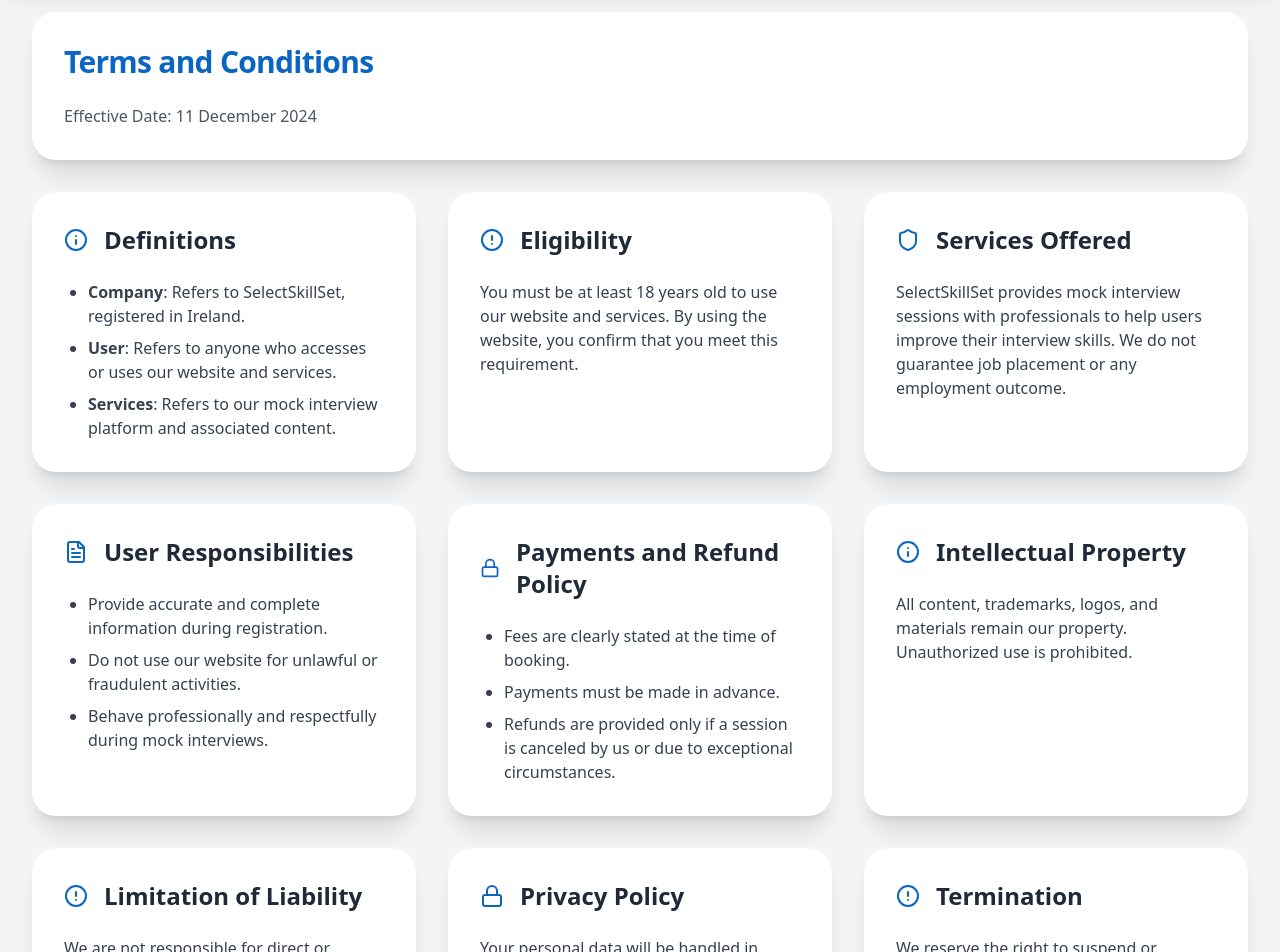
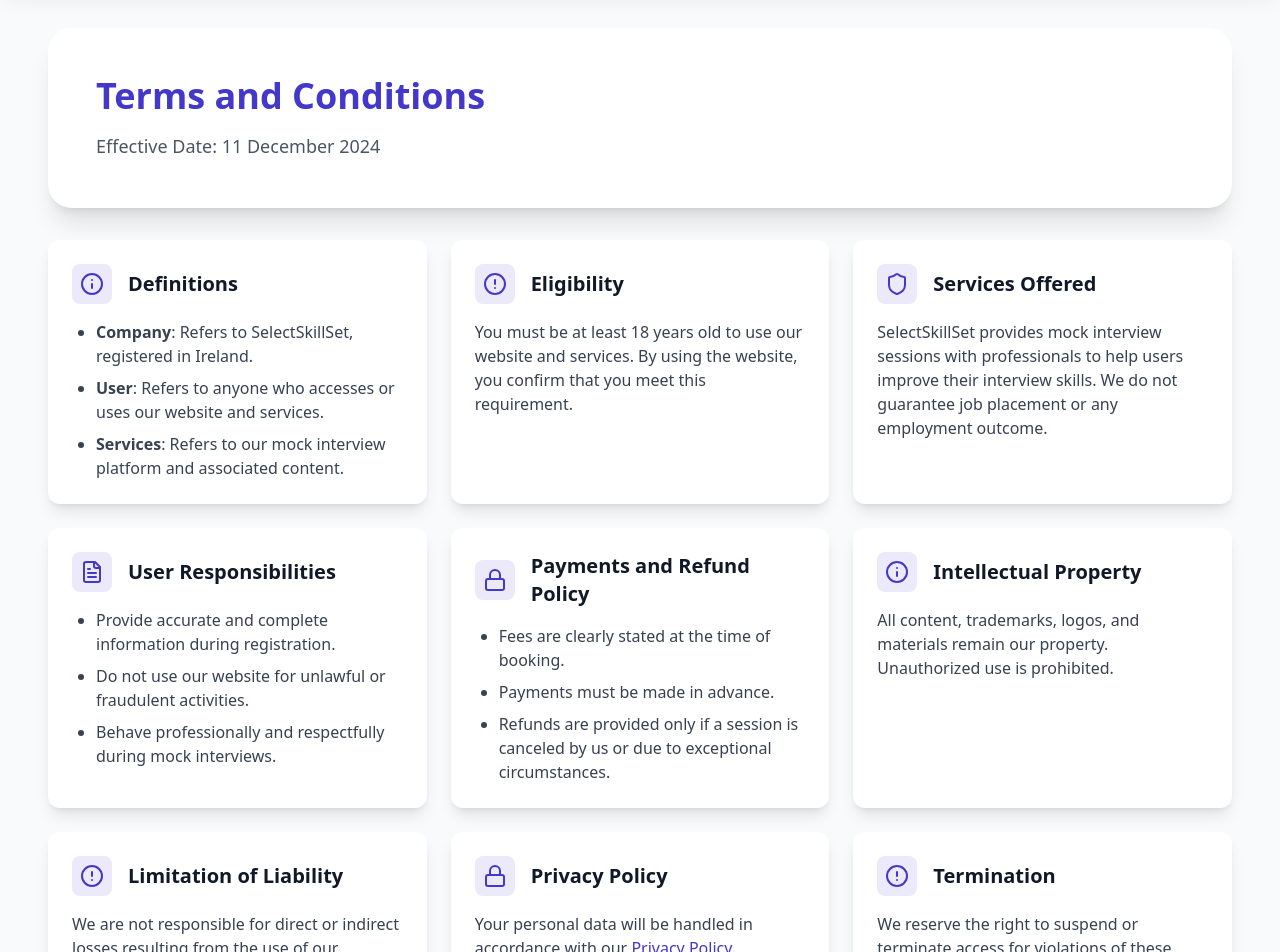
Before and after one commit to selectskillset/SelectSkillSet-Frontend-Testing, a React (Vite) app: page /terms-and-conditions in a window 1280 px wide. Shown: the part 100-1052 px from the top of the page. Built offline with nearby package versions, Linux system fonts and the light colour scheme.

Commit message:
Updated color code of text and icons from terms and condition page

```diff
--- a/src/pages/termsAndConditionPage/TermsAndConditions.tsx
+++ b/src/pages/termsAndConditionPage/TermsAndConditions.tsx
@@ -13,7 +13,7 @@ const termsData = [
   {
     id: 1,
     title: "Definitions",
-    icon: <Info size={24} className="text-[#0A66C2]" />,
+    icon: <Info size={24} className="text-primary" />,
     content: (
       <ul className="list-disc pl-6 space-y-2 text-gray-700">
         <li>
@@ -34,7 +34,7 @@ const termsData = [
   {
     id: 2,
     title: "Eligibility",
-    icon: <AlertCircle size={24} className="text-[#0A66C2]" />,
+    icon: <AlertCircle size={24} className="text-primary" />,
     content: (
       <p className="text-gray-700">
         You must be at least 18 years old to use our website and services. By
@@ -45,7 +45,7 @@ const termsData = [
   {
     id: 3,
     title: "Services Offered",
-    icon: <Shield size={24} className="text-[#0A66C2]" />,
+    icon: <Shield size={24} className="text-primary" />,
     content: (
       <p className="text-gray-700">
         SelectSkillSet provides mock interview sessions with professionals to
@@ -57,7 +57,7 @@ const termsData = [
   {
     id: 4,
     title: "User Responsibilities",
-    icon: <FileText size={24} className="text-[#0A66C2]" />,
+    icon: <FileText size={24} className="text-primary" />,
     content: (
       <ul className="list-disc pl-6 space-y-2 text-gray-700">
         <li>Provide accurate and complete information during registration.</li>
@@ -69,7 +69,7 @@ const termsData = [
   {
     id: 5,
     title: "Payments and Refund Policy",
-    icon: <Lock size={24} className="text-[#0A66C2]" />,
+    icon: <Lock size={24} className="text-primary" />,
     content: (
       <ul className="list-disc pl-6 space-y-2 text-gray-700">
         <li>Fees are clearly stated at the time of booking.</li>
@@ -84,7 +84,7 @@ const termsData = [
   {
     id: 6,
     title: "Intellectual Property",
-    icon: <Info size={24} className="text-[#0A66C2]" />,
+    icon: <Info size={24} className="text-primary" />,
     content: (
       <p className="text-gray-700">
         All content, trademarks, logos, and materials remain our property.
@@ -95,7 +95,7 @@ const termsData = [
   {
     id: 7,
     title: "Limitation of Liability",
-    icon: <AlertCircle size={24} className="text-[#0A66C2]" />,
+    icon: <AlertCircle size={24} className="text-primary" />,
     content: (
       <p className="text-gray-700">
         We are not responsible for direct or indirect losses resulting from the
@@ -106,13 +106,13 @@ const termsData = [
   {
     id: 8,
     title: "Privacy Policy",
-    icon: <Lock size={24} className="text-[#0A66C2]" />,
+    icon: <Lock size={24} className="text-primary" />,
     content: (
       <p className="text-gray-700">
         Your personal data will be handled in accordance with our{" "}
         <a
           href="/privacy-policy"
-          className="text-[#0A66C2] hover:underline transition-colors duration-300"
+          className="text-primary hover:underline transition-colors duration-300"
         >
           Privacy Policy
         </a>
@@ -123,7 +123,7 @@ const termsData = [
   {
     id: 9,
     title: "Termination",
-    icon: <AlertCircle size={24} className="text-[#0A66C2]" />,
+    icon: <AlertCircle size={24} className="text-primary" />,
     content: (
       <p className="text-gray-700">
         We reserve the right to suspend or terminate access for violations of
@@ -134,7 +134,7 @@ const termsData = [
   {
     id: 10,
     title: "Governing Law",
-    icon: <Shield size={24} className="text-[#0A66C2]" />,
+    icon: <Shield size={24} className="text-primary" />,
     content: (
       <p className="text-gray-700">
         These Terms are governed by Irish law, and disputes are subject to the
@@ -145,7 +145,7 @@ const termsData = [
   {
     id: 11,
     title: "Amendments",
-    icon: <Info size={24} className="text-[#0A66C2]" />,
+    icon: <Info size={24} className="text-primary" />,
     content: (
       <p className="text-gray-700">
         We may update these Terms from time to time. Significant changes will be
@@ -156,13 +156,13 @@ const termsData = [
   {
     id: 12,
     title: "Contact Us",
-    icon: <Mail size={24} className="text-[#0A66C2]" />,
+    icon: <Mail size={24} className="text-primary" />,
     content: (
       <p className="text-gray-700">
         For any questions, please email us at{" "}
         <a
           href="mailto:contact@selectskillset.com"
-          className="text-[#0A66C2] hover:underline transition-colors duration-300"
+          className="text-primary hover:underline transition-colors duration-300"
         >
           contact@selectskillset.com
         </a>
@@ -174,39 +174,63 @@ const termsData = [
 
 const TermsAndConditions = () => {
   return (
-    <div className="min-h-screen  font-sans text-gray-800">
-      <main className="container mx-auto p-4 sm:p-8">
+    <div className="min-h-screen bg-gray-50 font-sans text-gray-800">
+      <main className="container mx-auto p-4 sm:p-8 lg:p-12">
         <motion.div
           initial={{ opacity: 0, y: 20 }}
           animate={{ opacity: 1, y: 0 }}
-          transition={{ duration: 0.5 }}
-          className="grid grid-cols-1 md:grid-cols-2 lg:grid-cols-3 gap-8"
+          transition={{ duration: 0.4 }}
+          className="space-y-8"
         >
-          <motion.div className="bg-white rounded-3xl shadow-xl p-8 space-y-6 col-span-1 md:col-span-2 lg:col-span-3">
-            <h2 className="text-3xl font-extrabold text-[#0A66C2] tracking-tight">
+          {/* Header Section */}
+          <motion.div
+            className="bg-white rounded-3xl shadow-xl p-6 sm:p-8 lg:p-12"
+            initial={{ scale: 0.98 }}
+            animate={{ scale: 1 }}
+          >
+            <h2 className="text-3xl md:text-4xl font-extrabold text-primary mb-4">
               Terms and Conditions
             </h2>
-            <p className="text-base text-gray-600">
+            <p className="text-lg text-gray-600">
               Effective Date: 11 December 2024
             </p>
           </motion.div>
 
-          {/* Terms Cards */}
+          {/* Terms Grid */}
+          <motion.div
+            className="grid grid-cols-1 md:grid-cols-2 xl:grid-cols-3 gap-6"
+            variants={{
+              hidden: { opacity: 0 },
+              visible: {
+                opacity: 1,
+                transition: { staggerChildren: 0.1, delayChildren: 0.2 },
+              },
+            }}
+            initial="hidden"
+            animate="visible"
+          >
             {termsData.map((term) => (
               <motion.div
                 key={term.id}
+                variants={{
+                  hidden: { opacity: 0, y: 20 },
+                  visible: { opacity: 1, y: 0 },
+                }}
                 whileHover={{ scale: 1.02 }}
-              className="bg-white rounded-3xl shadow-xl p-8 space-y-6"
+                className="bg-white rounded-xl shadow-lg p-6 h-full flex flex-col"
               >
-              <div className="flex items-center gap-4">
+                <div className="flex items-center gap-4 mb-4">
+                  <div className="p-2 bg-primary/10 rounded-lg">
                     {term.icon}
-                <h3 className="text-2xl font-semibold text-gray-800">
+                  </div>
+                  <h3 className="text-xl font-semibold text-gray-900">
                     {term.title}
                   </h3>
                 </div>
-              <div>{term.content}</div>
+                <div className="text-gray-700 flex-1">{term.content}</div>
               </motion.div>
             ))}
+          </motion.div>
         </motion.div>
       </main>
     </div>
```
Lines whose indentation alone changed are shown as unchanged.
